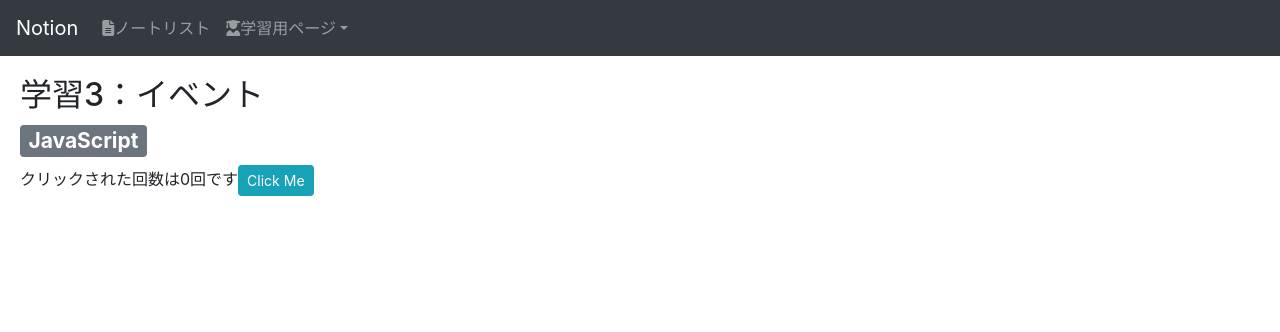
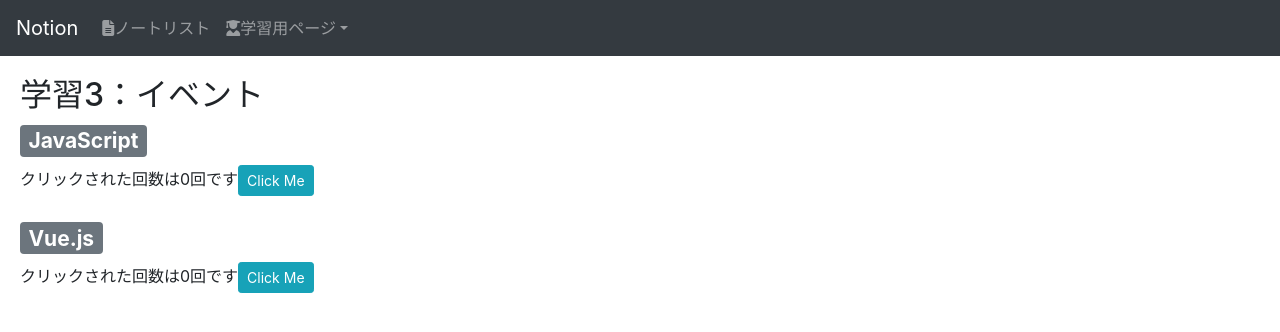
Before and after one commit to ryotaro-boost/practice_vue.js, a Vue app: page /study/event in a window 1280 px wide. Shown: the top 332 px of the page. Built offline with nearby package versions, Linux system fonts and the light colour scheme.

Commit message:
同様の処理をVue.jsで記述

```diff
--- a/src/components/study/EventPage.vue
+++ b/src/components/study/EventPage.vue
@@ -8,6 +8,11 @@
     <button id="button" class="btn btn-sm btn-info">Click Me</button>
     <br>
     <br>
+
+    <!-- Vue.js -->
+    <h3><span class="badge badge-secondary">Vue.js</span></h3>
+    <span>クリックされた回数は{{ count }}回です</span>
+    <button id="button" class="btn btn-sm btn-info" @click="onClickButton()">Click Me</button>
   </div>
 </template>
 
@@ -24,7 +29,16 @@ window.onload = function() {
 }
 
 export default {
-
+  data() {
+    return {
+      count : 0
+    }
+  },
+  methods : {
+    onClickButton : function() {
+      this.count++;
+    }
+  }
 }
 </script>
 
```
